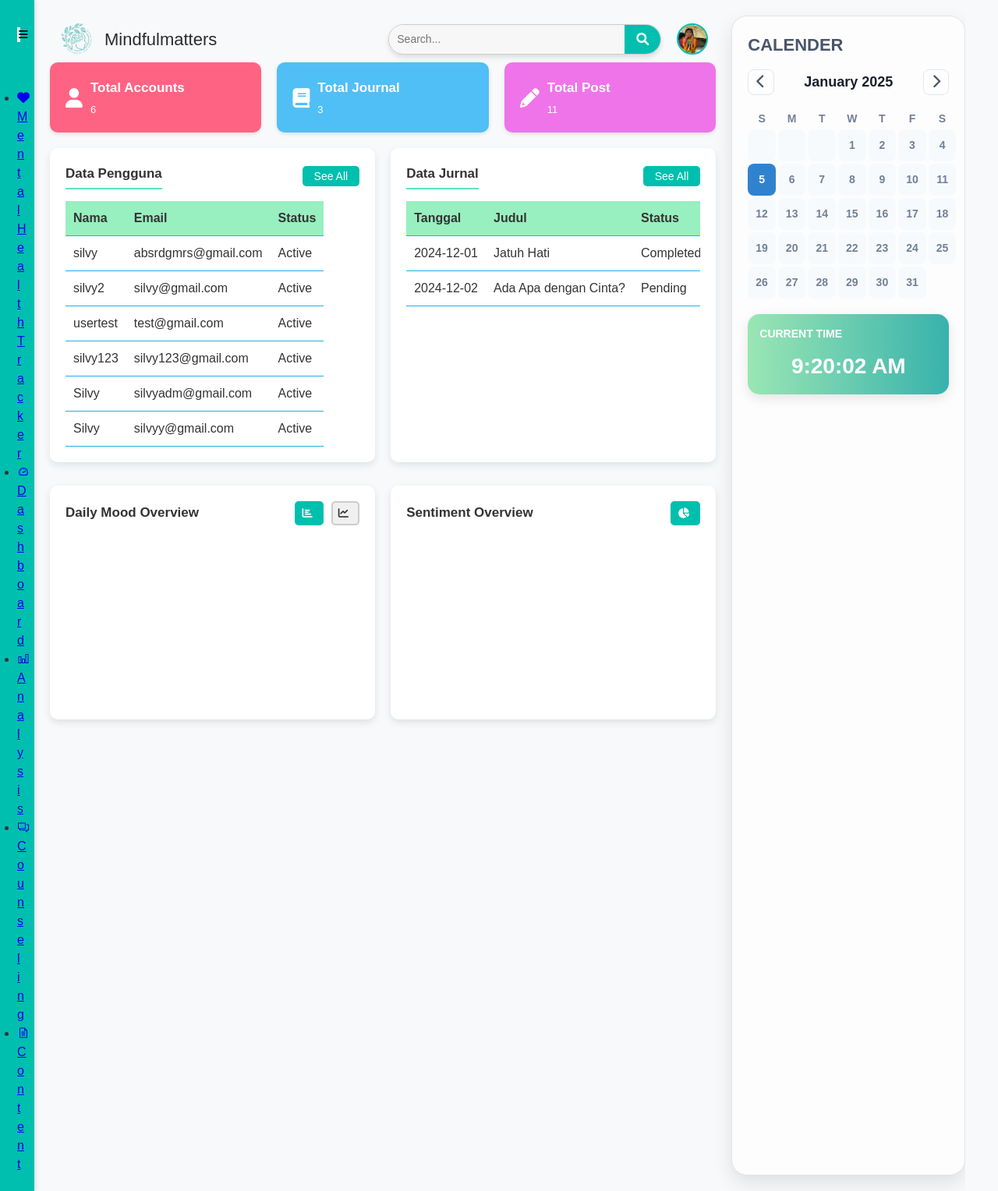
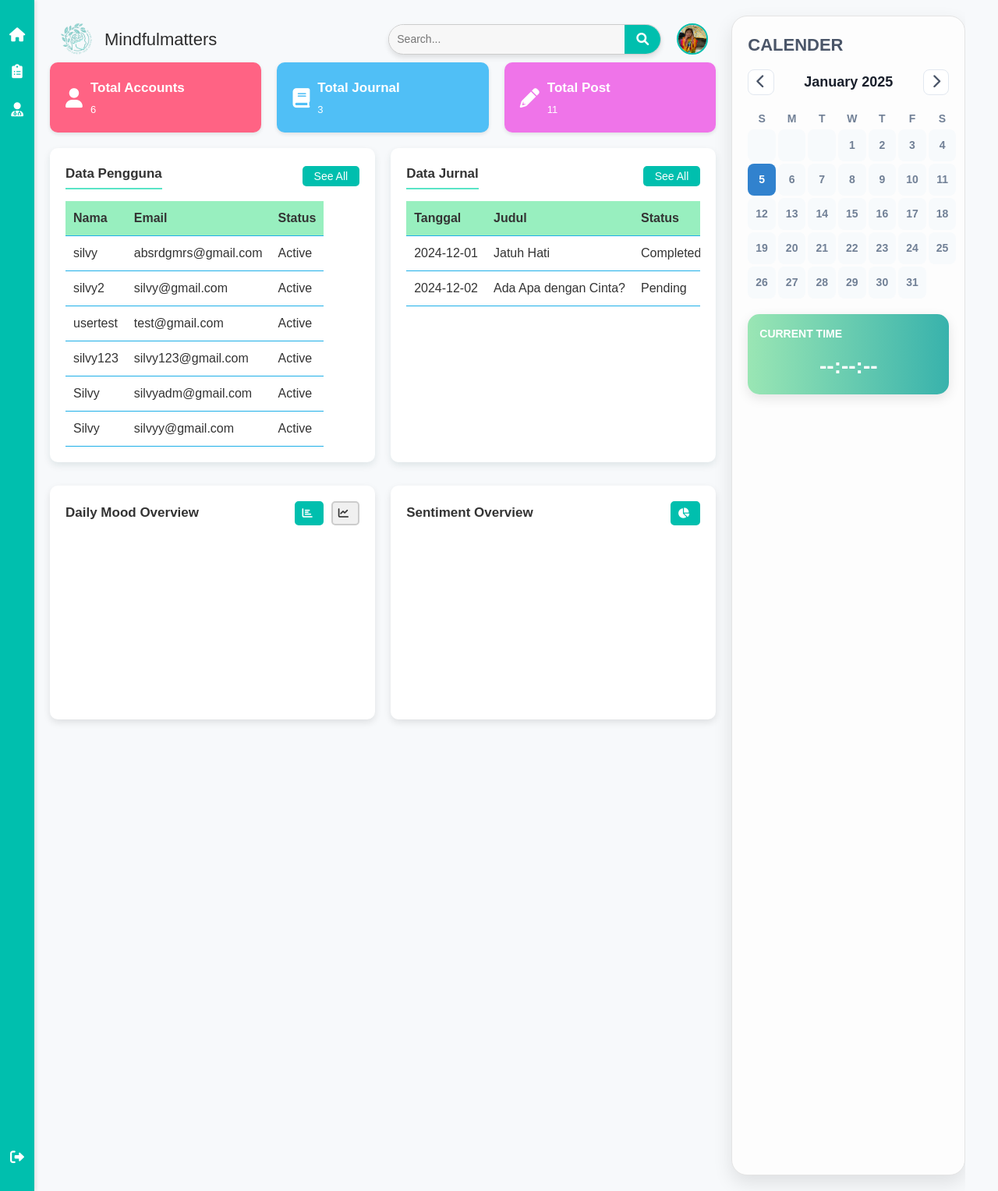
Before and after one commit to absrdprogrammer/mental-health-tracker-web, a CodeIgniter app: page /mental-health-tracker/index.php/admin/index in a window 1280 px wide. Shown: the whole page at 78% size. Run offline with CodeIgniter, Linux system fonts and the light colour scheme; data comes from the database, SQL or seed files in the repository; a map, chart or similar area stays blank.

Commit message:
update dashboard.php

```diff
--- a/application/views/admin/dashboard.php
+++ b/application/views/admin/dashboard.php
@@ -17,42 +17,27 @@
 <body>
     <div class="dashboard">
         <!-- Sidebar -->
-        <div class="sidebar" id="sidebar">
-            <button class="sidebar-toggle" id="sidebar-toggle">
-                <i class="fas fa-bars"></i>
-            </button>
-            <ul class="menu">
-                <li>
-                    <a href="#">
-                        <i class="fas fa-heart"></i>
-                        <span class="menu-text">Mental Health <center>Tracker</center></span>
-                    </a>
-                </li>
-                <li>
-                    <a href="#">
-                        <i class="las la-tachometer-alt"></i>
-                        <span class="menu-text">Dashboard</span>
-                    </a>
-                </li>
-                <li>
-                    <a href="#">
-                        <i class="las la-chart-bar"></i>
-                        <span class="menu-text">Analysis</span>
-                    </a>
-                </li>
-                <li>
-                    <a href="#">
-                        <i class="las la-comments"></i>
-                        <span class="menu-text">Counseling</span>
-                    </a>
-                </li>
-                <li>
-                    <a href="#">
-                        <i class="las la-file-alt"></i>
-                        <span class="menu-text">Content</span>
-                    </a>
-                </li>
-            </ul>
+        <div class="sidebar">
+            <div class="menu-top">
+                <button class="home-btn">
+                    <i class="fas fa-home"></i>
+                </button>
+                <a href="daftar_user.php">
+                    <button class="list-btn">
+                        <i class="fas fa-clipboard-list"></i>
+                    </button>
+                </a>
+                <a href="daftar_psikolog.php">
+                    <button class="list-btn">
+                        <i class="fa-solid fa-user-doctor"></i>
+                    </button>
+                </a>
+            </div>
+            <div class="menu-bottom">
+                <button class="logout-btn" onclick="logout()">
+                    <i class="fas fa-sign-out-alt"></i>
+                </button>
+            </div>
         </div>
 
         <!-- Main Content -->
```
